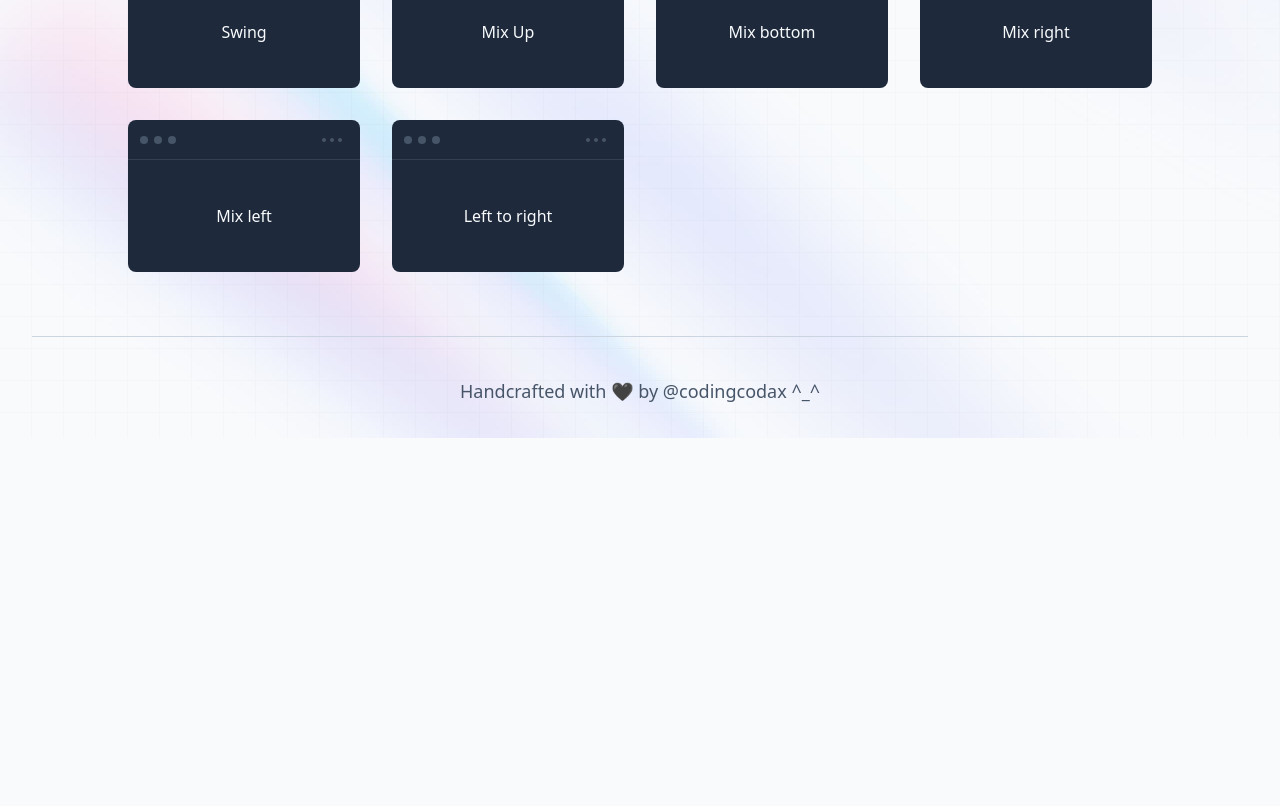
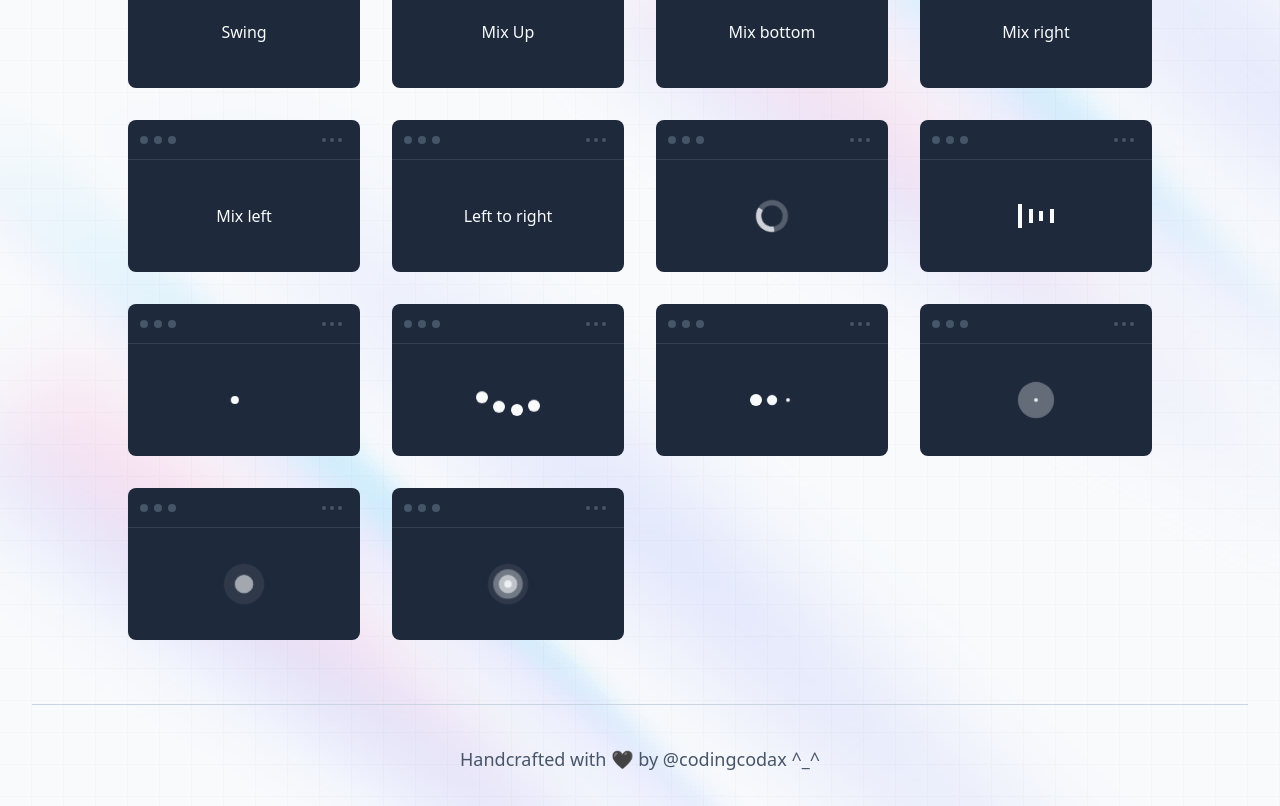
Before and after one commit to codingcodax/mini, a Next.js app: page /components in a window 1280 px wide. Shown: the part 1540-2346 px from the top of the page. Before the commit the page ends 1978 px from the top, so only its background shows below. Built offline with nearby package versions, Linux system fonts and the light colour scheme; grey boxes are pictures that could not be loaded.

Commit message:
fix(components): update snippet type selected from 1 to 0

```diff
--- a/src/pages/components.tsx
+++ b/src/pages/components.tsx
@@ -7,7 +7,7 @@ import Snippets from '~/data/snippets';
 import SnippetTypes from '~/data/snippetTypes';
 
 const Components: NextPage = () => {
-  const [typeSelected, setTypeSelected] = useState(SnippetTypes[1]);
+  const [typeSelected, setTypeSelected] = useState(SnippetTypes[0]);
 
   const filteredSnippets = useMemo(() => {
     if (typeSelected?.type === 'all') return Snippets;
```
